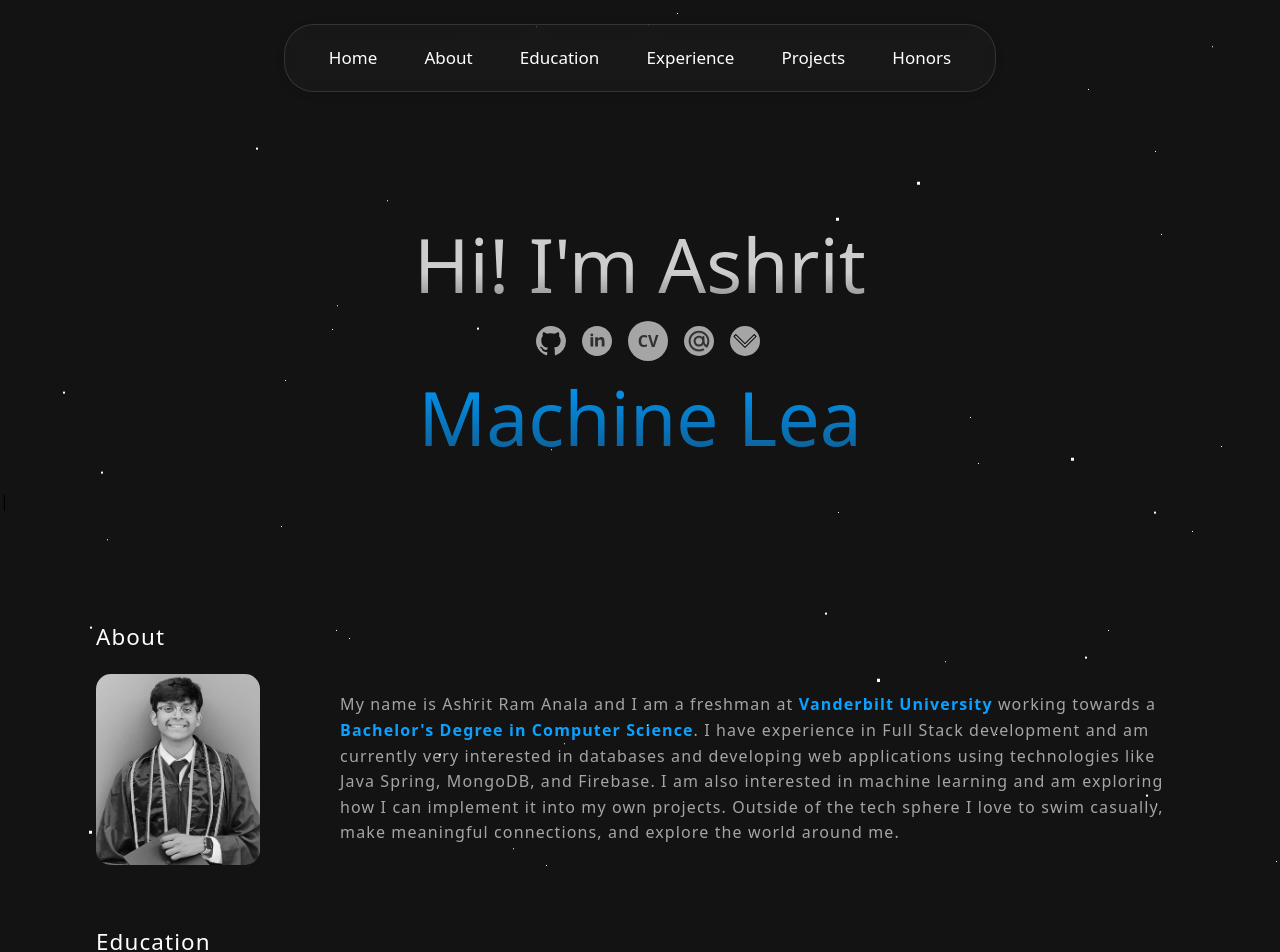
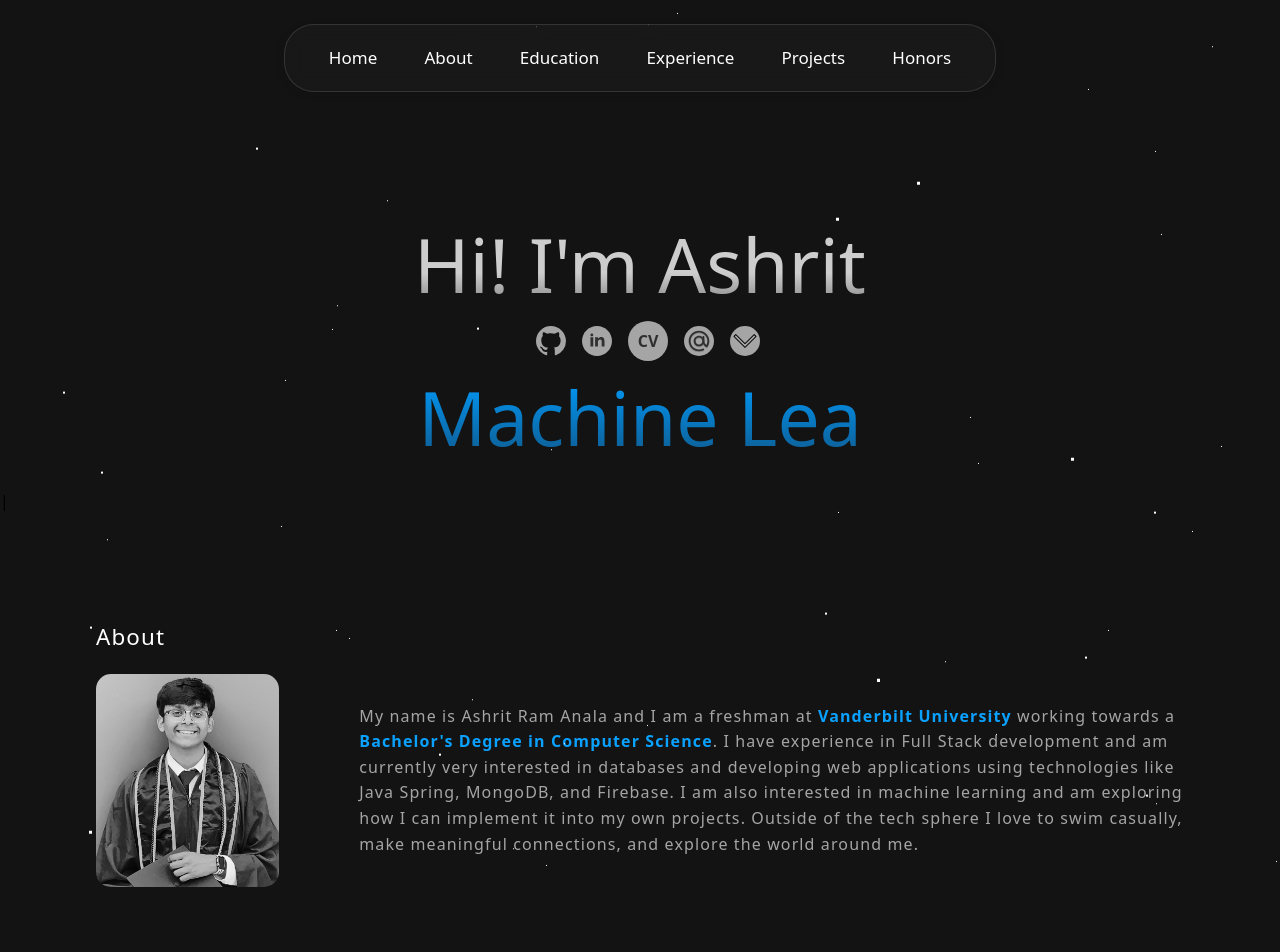
Before and after one commit to ashrit-ram-anala/Portfolio, a React (Vite) app in the folder client/: page / in a window 1280 px wide. Shown: the top 952 px of the page. Built offline with nearby package versions, Linux system fonts and the light colour scheme.

Commit message:
increased size of photo

```diff
--- a/client/src/App.css
+++ b/client/src/App.css
@@ -521,7 +521,7 @@ header .blob {
 }
 
 .about-me-me {
-  width: 17.5rem;
+  width: 20rem;
   height: auto;
   border-radius: 15px;
   filter: grayscale(1);
```
